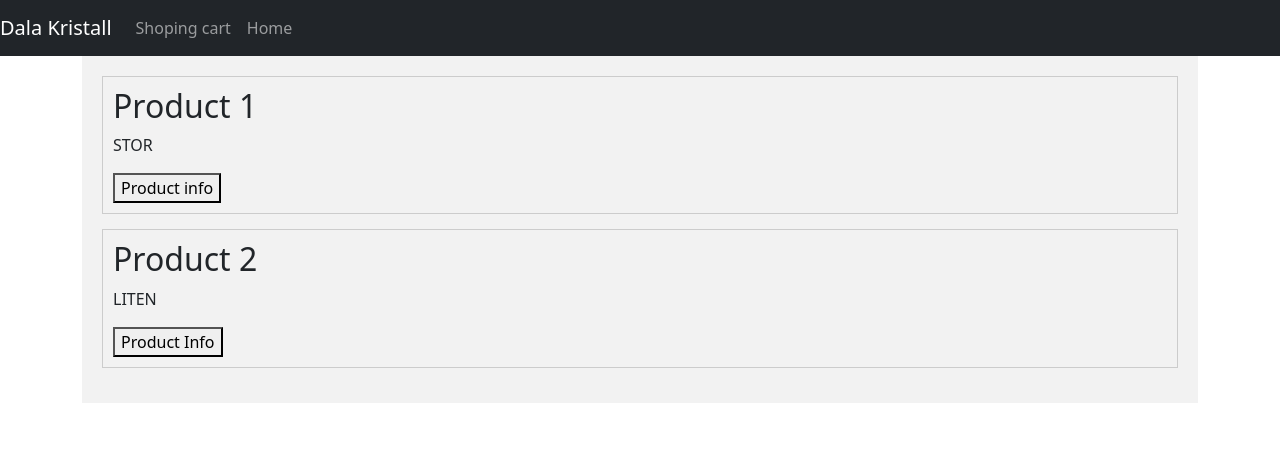
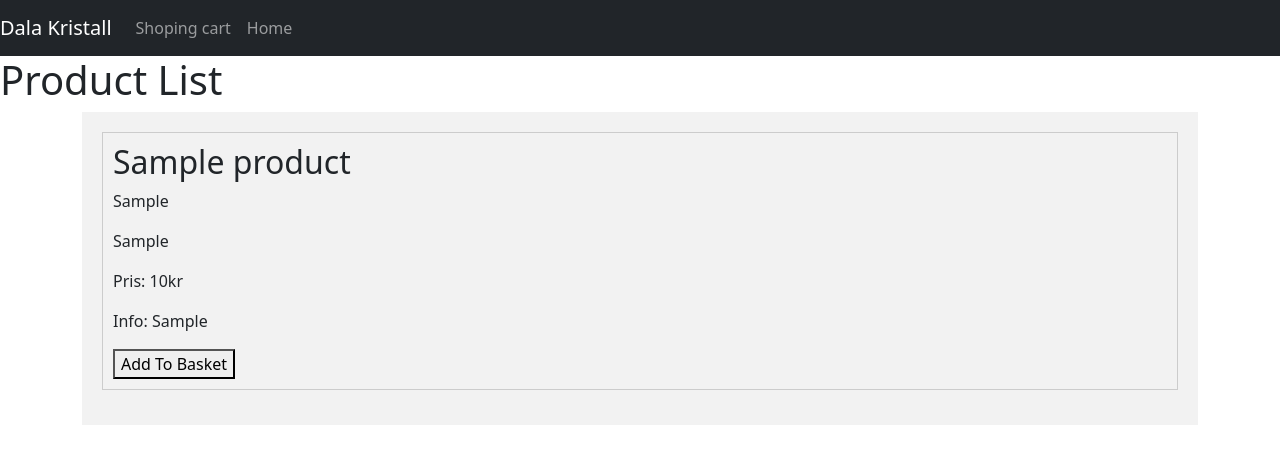
Before and after one commit to RasSved/D0018E-group-14, a Flask app: page /productlist.html in a window 1280 px wide. Shown: the top 464 px of the page. Run offline with Flask 3, Linux system fonts and the light colour scheme; tables that the repository leaves empty or names only in its code hold one stand-in row (values such as "Sample post"); some libraries are stand-ins or nearby versions.

Commit message:
Update productlist.html

```diff
--- a/code/templates/productlist.html
+++ b/code/templates/productlist.html
@@ -5,24 +5,30 @@
 
 
 {% block body %}
+<h1>Product List</h1>
+{% for product in products %}
 <div class="container">
     <div class="products">
         <div class="product-box">
-            <h2>Product 1</h2>
-            <p>STOR</p>
-            <a href="product.html">
-                <button type="button">Product info</button>
-            </a>
-        </div>
-        <div class="product-box">
-            <h2>Product 2</h2>
-            <p>LITEN</p>
-            <a href="product.html">
-                <button type="button">Product Info</button>
-            </a>
+            <h2>{{ product.name }}</h2>
+            <p>{{ product.spec1 }}</p>
+            <p>{{ product.spec2 }}</p>
+            <p>Pris: {{ product.price }}kr</p>
+            <p>Info: {{ product.product_info }}</p>
+            <form name = "productadd" method = "POST" action="{{ url_for('enterbasket')}}">
+                <button type = "submit" name = "productID" value = "{{ product.product_id }}"> Add To Basket </button>
+            </form>
         </div>
     </div>
 </div>
+{% endfor %}
+<!--
+    <form action="/add_product" method="post">
+        <label for="product_name">Product Name:</label>
+        <input type="text" id="product_name" name="product_name" required>
+        <button type="submit">Add Product</button>
+    </form>
+-->
 {% endblock %}
 
 {% block navbuttons %}
```
